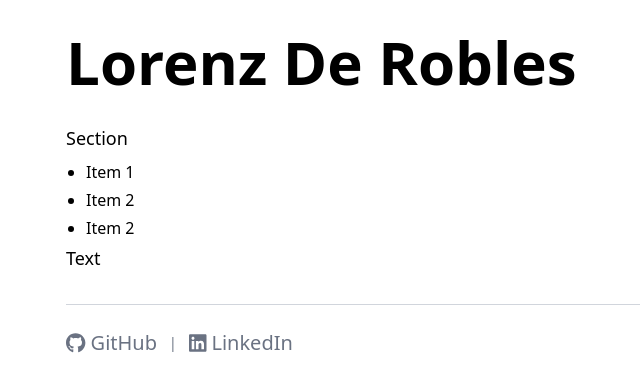
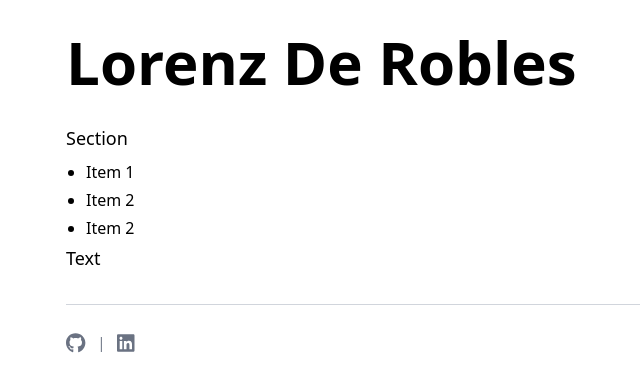
Before and after one commit to lorenzjdr/website, a React (Vite) app: page /#/ in a window 1280 px wide. Shown: the top 390 px of the page, without its empty margins (254-894 px from the left). Built offline with nearby package versions, Linux system fonts and the light colour scheme; no server answers.

Commit message:
Reverted back to logos; added links

```diff
--- a/src/Pages/Home/Home.tsx
+++ b/src/Pages/Home/Home.tsx
@@ -35,12 +35,12 @@ function Home() {
 
       <footer className="text-gray-500 text-sm">
         <div className="flex items-center">
-          <a href="https://github.com/" target="_blank" rel="noopener noreferrer" className="text-xl hover:text-gray-800 mr-2">
-            <FontAwesomeIcon icon={faGithub} /> GitHub
+          <a href="https://github.com/lorenzjdr" target="_blank" rel="noopener noreferrer" className="text-xl hover:text-gray-800 mr-2">
+            <FontAwesomeIcon icon={faGithub} />
           </a>
           <span className="mx-1">|</span>
-          <a href="https://linkedin.com/" target="_blank" rel="noopener noreferrer" className="text-xl hover:text-gray-800 mx-2">
-            <FontAwesomeIcon icon={faLinkedin} /> LinkedIn
+          <a href="https://linkedin.com/in/lorenzjdr/" target="_blank" rel="noopener noreferrer" className="text-xl hover:text-gray-800 mx-2">
+            <FontAwesomeIcon icon={faLinkedin} />
           </a>
         </div>
       </footer>
```
